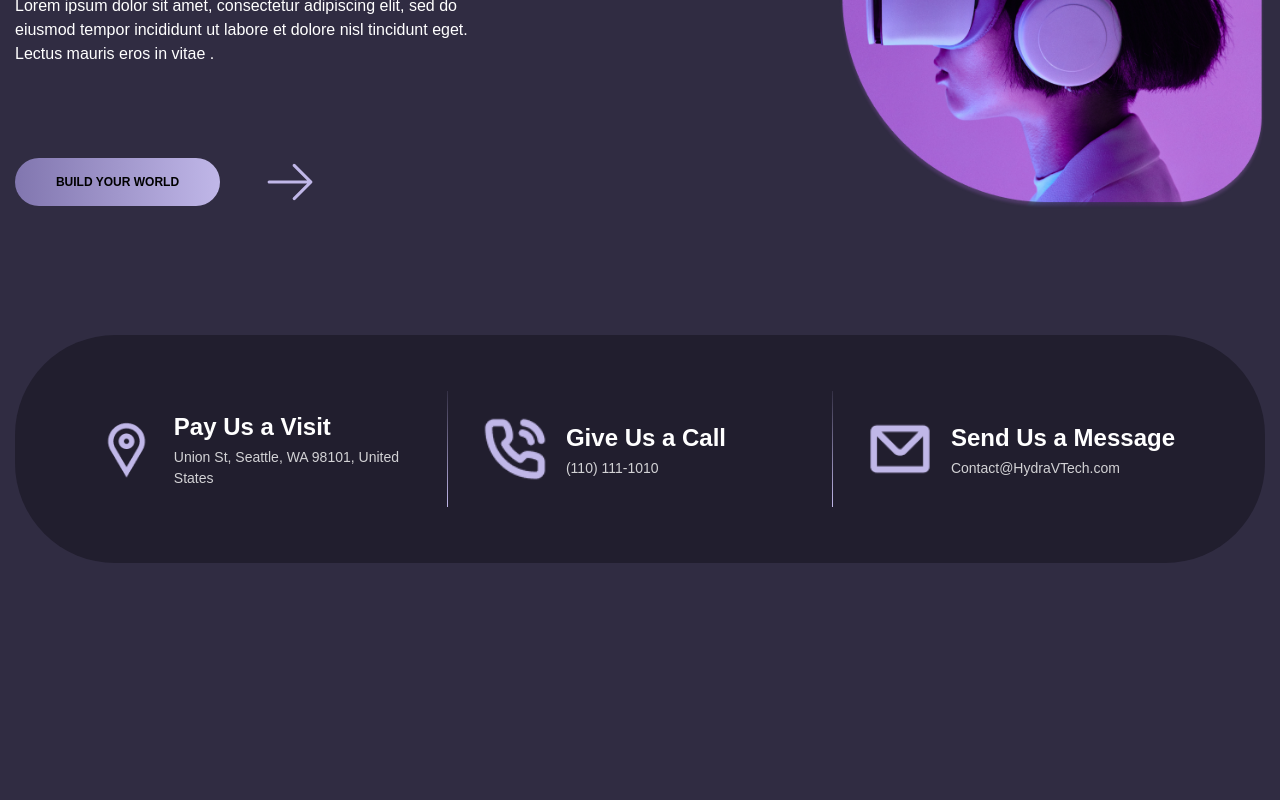
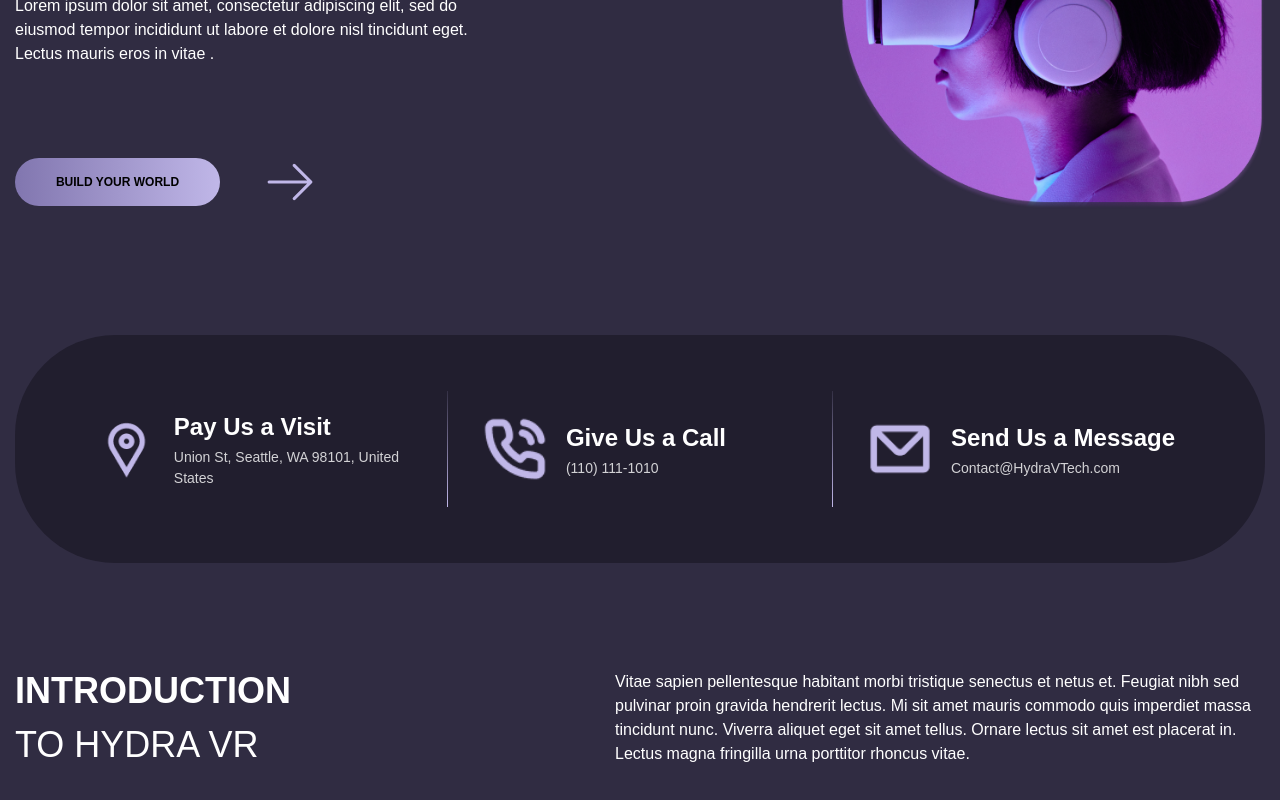
Before and after one commit to jkclyde31/hydra, a Next.js app: page / in a window 1280 px wide. Shown: the part 515-1315 px from the top of the page. Before the commit the page ends 1168 px from the top, so only its background shows below. Built offline with nearby package versions, Linux system fonts and the light colour scheme.

Commit message:
added introduction section

```diff
--- a/app/page.js
+++ b/app/page.js
@@ -1,5 +1,6 @@
 import Banner from "./sections/Banner";
 import CTA from "./sections/CTA";
+import Introduction from "./sections/Introduction";
 
 export const metadata = {
   title: "Homepage"
@@ -10,6 +11,8 @@ export default function Home() {
     <>
       <Banner />
       <CTA />
+      <Introduction />
+
     </>
   );
 }
--- /dev/null
+++ b/app/sections/Introduction.jsx
@@ -0,0 +1,27 @@
+const Introduction = () => {
+  return (
+    <>
+        <div className="inner-row">
+            {/* Top */}
+            <div className="flex items-center justify-between mb-[50px] md:mt-[101px]">
+              {/* left */}
+              <div>
+                <h2 className="text-h2 font-bold tracking-[0px]">INTRODUCTION</h2>
+                <h2 className="text-h2 font-light tracking-[0px]">TO HYDRA VR</h2>
+              </div>
+              {/* Right */}
+              <p className="text-p max-w-[650px]">
+                 Vitae sapien pellentesque habitant morbi tristique senectus et netus et. Feugiat
+                nibh sed pulvinar proin gravida hendrerit lectus. Mi sit amet mauris commodo
+                quis imperdiet massa tincidunt nunc. Viverra aliquet eget sit amet tellus. Ornare
+                lectus sit amet est placerat in. Lectus magna fringilla urna porttitor rhoncus vitae.
+            </p>
+
+            </div>
+        </div>
+
+    </>
+  )
+}
+
+export default Introduction
```
